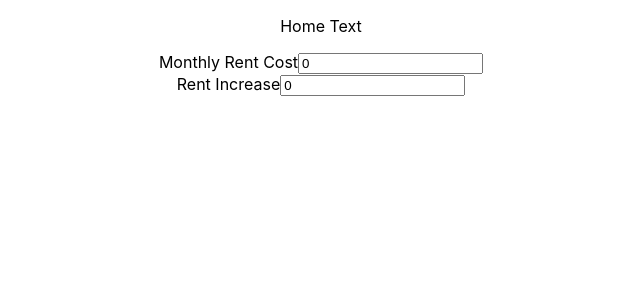
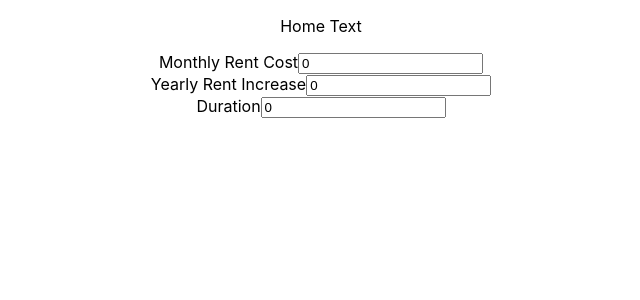
Before and after one commit to pyverret/rentorbuy, a React (Create React App) app: page / in a window 1280 px wide. Shown: the top 300 px of the page, without its empty margins (319-959 px from the left). Built offline with nearby package versions, Linux system fonts and the light colour scheme.

Commit message:
Add Duration

```diff
--- a/src/Home.jsx
+++ b/src/Home.jsx
@@ -1,4 +1,5 @@
 import React from 'react';
+import {onlyPositiveNumber} from './utils/number'
 
 class Home extends React.Component {
     constructor(props) {
@@ -6,7 +7,8 @@ class Home extends React.Component {
 
         this.inputFields = [
             {name:'rent-monthly', value: 0, text:'Monthly Rent Cost', type: 'number'},
-            {name:'rent-increase-percentage', value: 0, text:'Rent Increase', type: 'number'}
+            {name:'rent-increase-percentage', value: 0, text:'Yearly Rent Increase', type: 'number'},
+            {name:'duration', value: 0, text:'Duration', type: 'number'}
         ];
 
         this.state = this.createDefaultStates();
@@ -38,7 +40,7 @@ class Home extends React.Component {
             inputs.push(
                 <div key={input.name}>
                     <label htmlFor={input.name}>{input.text}</label>
-                    <input id={input.name} type={input.type} value={this.state[input.name]} onChange={this.onChange} />
+                    <input id={input.name} type={input.type} value={this.state[input.name]} onChange={this.onChange(input.name, input.type)} />
                 </div>
             );
         });
@@ -46,10 +48,9 @@ class Home extends React.Component {
         return inputs;
     }
 
-    onChange (event) {
-        const key = event.target.id;
-        const value = event.target.type === 'number'
-            ? isNaN(parseInt(event.target.value)) || parseInt(event.target.value) < 0 ? 0 : parseInt(event.target.value)
+    onChange = (key, type) => (event) => {
+        const value = type === 'number'
+            ? onlyPositiveNumber(event.target.value)
             : event.target.value;
 
         this.setState({[key]: value});
--- /dev/null
+++ b/src/utils/number.js
@@ -0,0 +1,9 @@
+export function onlyPositiveNumber (number) {
+    if (number > 0) {
+        return parseFloat(number);
+    }
+
+    return 0;
+}
+
+export default {onlyPositiveNumber};
```
Also changed, not shown: 1 other file (tests, documents, lock files or other folders).
